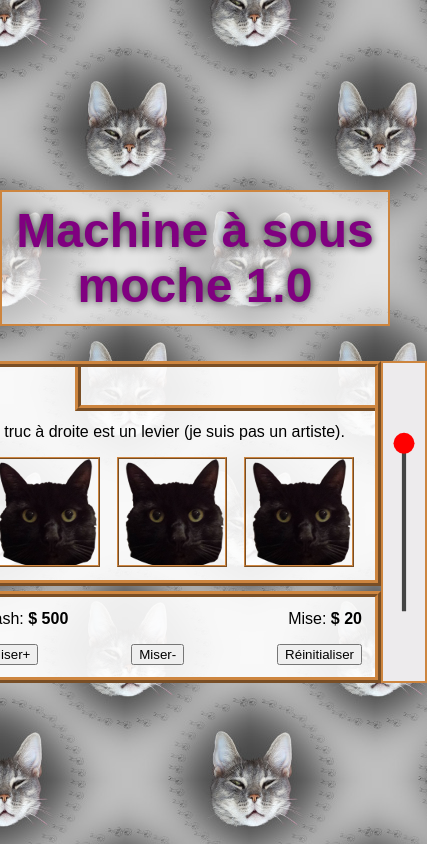
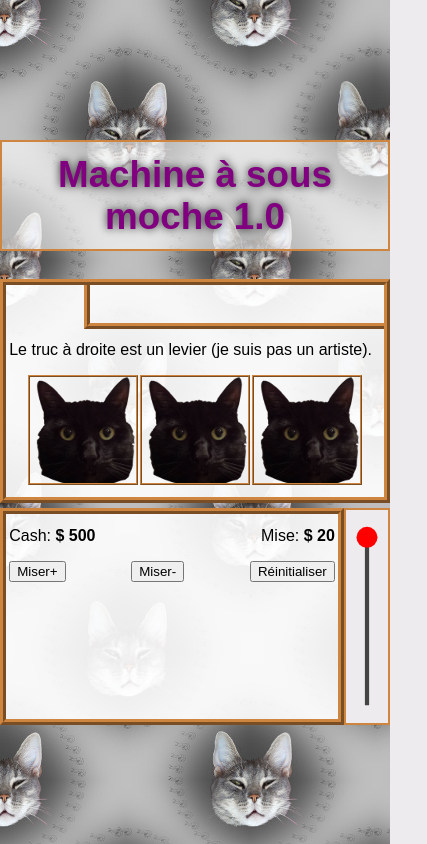
Before and after one commit to dkvz/bandit-manchot, a website: page src/imperative/index.pug in a window 390 px wide. Shown: the whole page, 427 px wide, since content can reach past the window. Drawn offline with nearby package versions, Linux system fonts and the light colour scheme; files that its build step writes are made by us from their sources.

Commit message:
Fix appearance on mobile (modern mobiles I guess)

```diff
--- a/src/shared/styles.css
+++ b/src/shared/styles.css
@@ -145,3 +145,36 @@ h1 {
   64%      { color: #B10DC9; }
   80%      { color: #FF4136; }
 }
+
+@media (max-width: 600px) {
+  .slots {
+    width: 335px;
+  }
+
+  .slot-panel {
+    grid-column: span 2;
+  }
+
+  main > button {
+    grid-row: 2;
+    grid-column: 2;
+  }
+
+  main {
+    width: 100%;
+  }
+
+  .panel {
+    padding-left: 0.2rem;
+    padding-right: 0.2rem;
+  }
+
+  .buttons button {
+    margin-bottom: 1rem;
+  }
+
+  h1 {
+    font-size: 2.3rem;
+  }
+
+}
```
